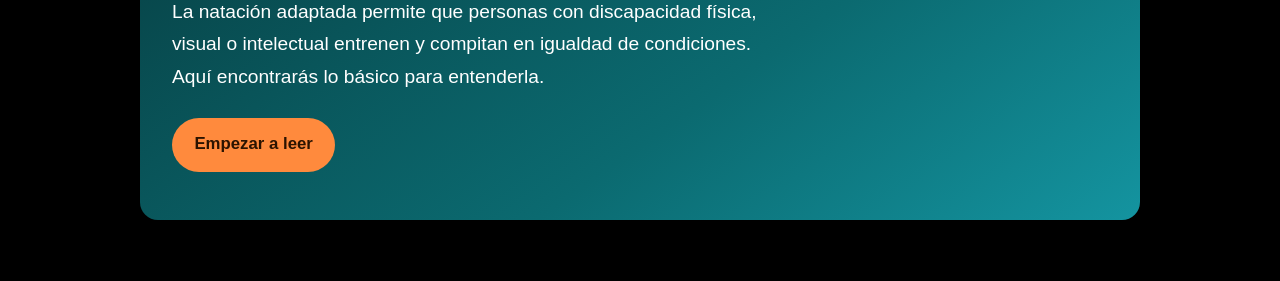
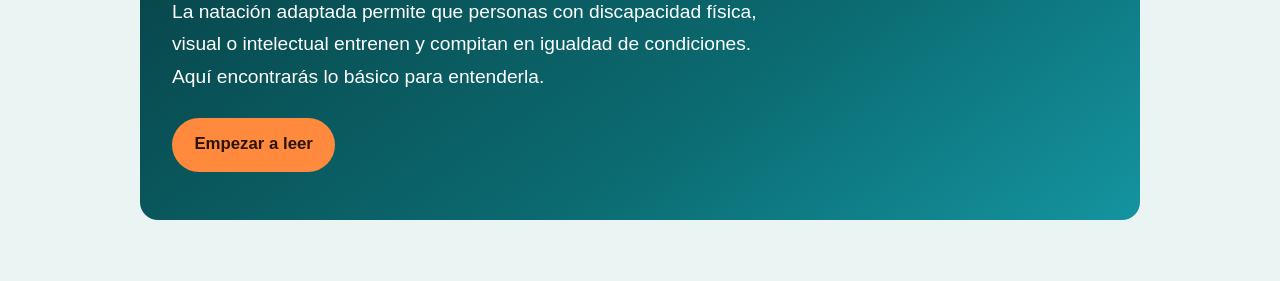
Before and after one commit to gaalalaliesma-ops/root, a plain HTML site: page index.html in a window 1280 px wide. Shown: the part 234-515 px from the top of the page. Drawn offline with Linux system fonts and the light colour scheme.

Commit message:
Change background color from black to #eaf4f2

```diff
--- a/styles.css
+++ b/styles.css
@@ -8,7 +8,7 @@
    Se escriben con dos guiones. Si cambias un color aquí,
    cambia en toda la página. */
 :root {
-  --fondo: black;        /* fondo de la página */
+  --fondo: #eaf4f2;        /* fondo de la página */
   --tarjeta: #ffffff;      /* fondo de las cajas */
   --texto: #0d2a2e;        /* color del texto */
   --texto-suave: #3d5a5e;  /* texto secundario */
```
